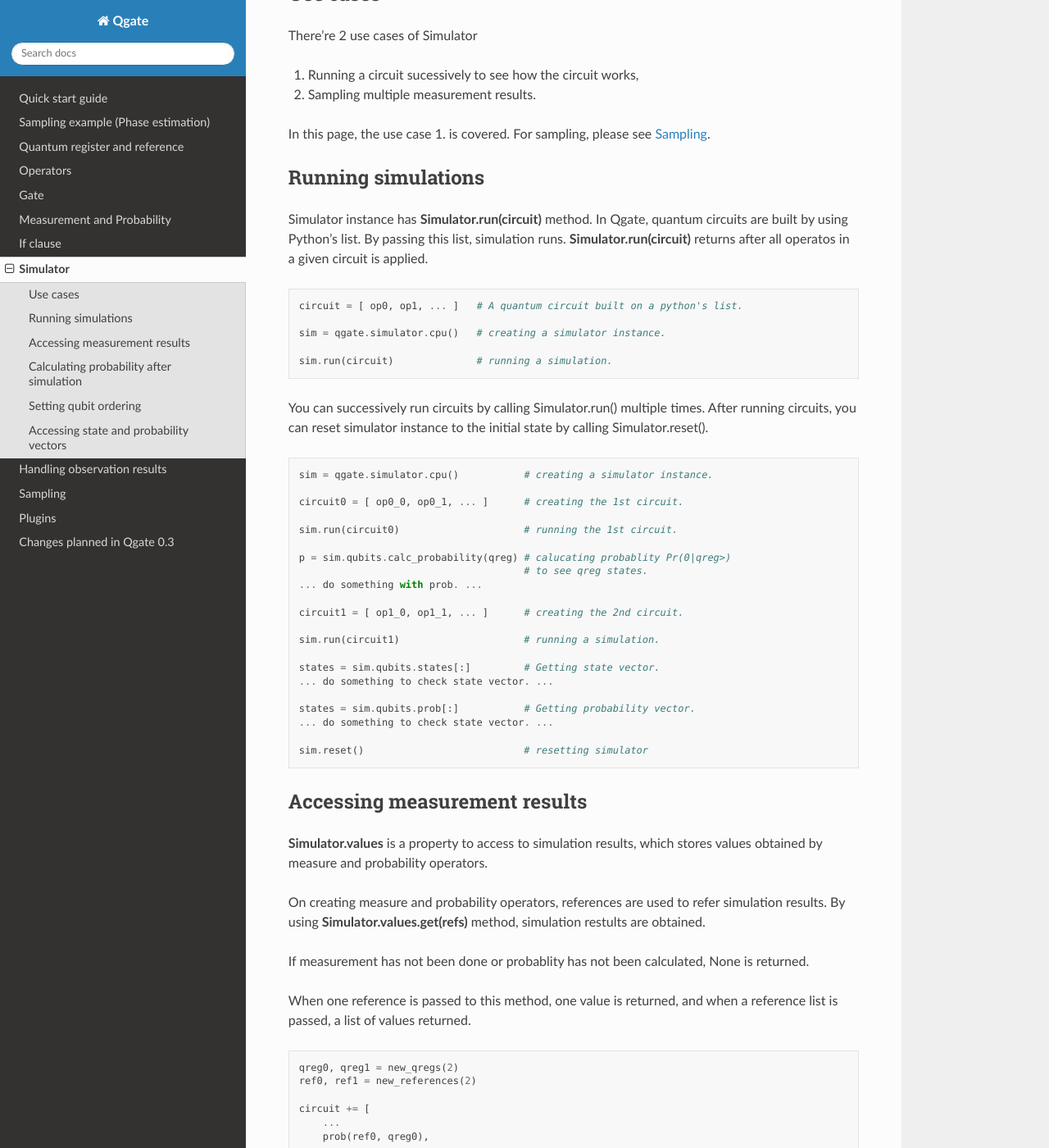
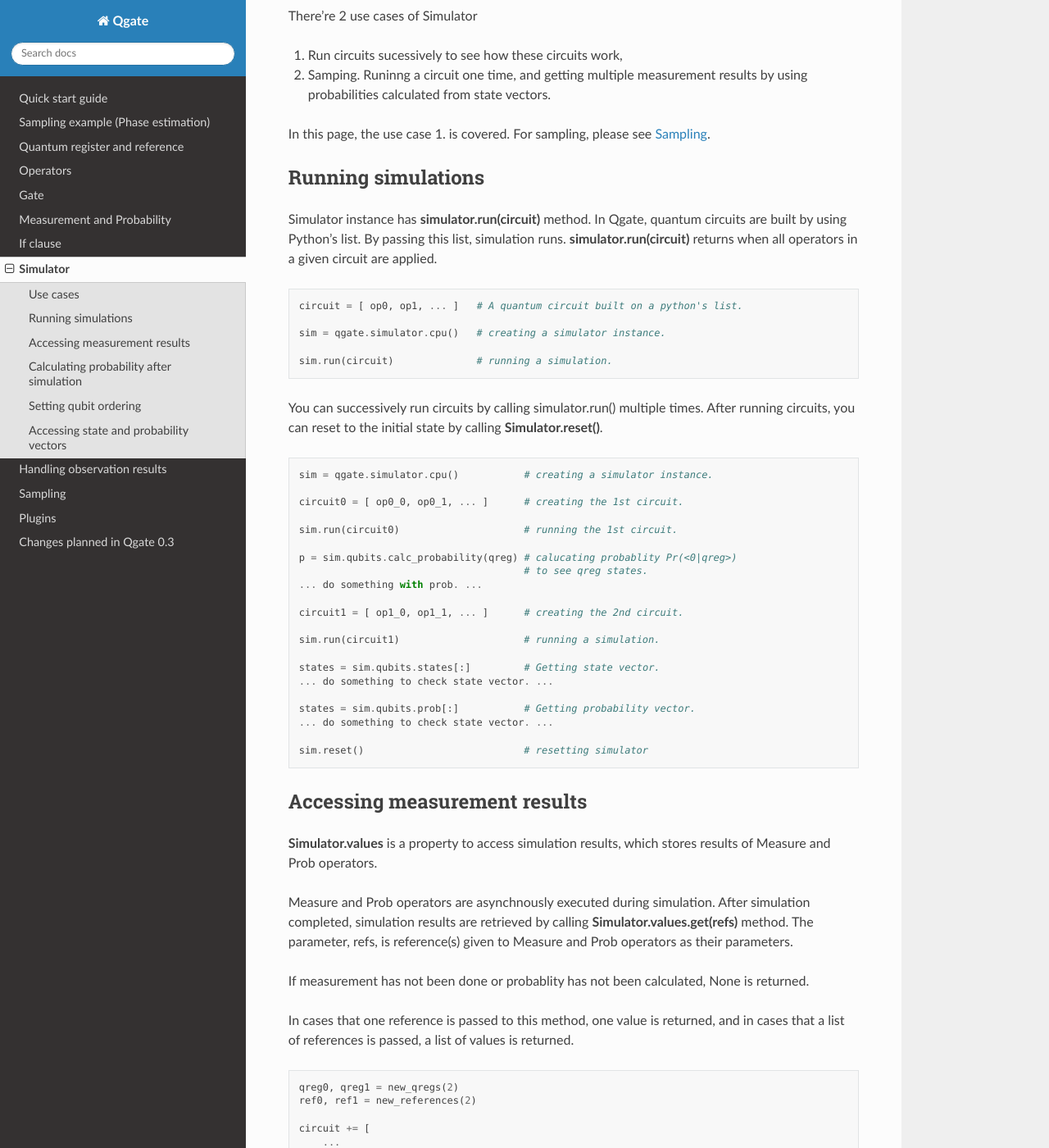
Before and after one commit to shinmorino/qgate, a Sphinx documentation site: the page built from docs/source/simulator.rst, in a window 1280 px wide and 1400 px high, scrolled down 748 px. Shown: the whole window at 82% size. Built offline with Sphinx 7.4.7 and the Read the Docs theme 2.0.0, drawn with Linux system fonts in a browser that asks for light colours; some of the changed text lies outside the part shown.

Commit message:
Simulator and sampling documentation updated.

```diff
--- a/docs/source/simulator.rst
+++ b/docs/source/simulator.rst
@@ -3,14 +3,14 @@
 
 Simulator executes simulations for quantum circuits.
 
-Qgate currently implements 3 versions of simulators, and instantiated using **qgate.simulator.<runtime>()** methods, where runtime is py, cpu and cuda.
+Qgate currently implements 3 runtimes.  Corresponding to these runtimes, simulator instances are created by using  **qgate.simulator.<runtime>()** methods where **<runtime>** is py, cpu or cuda.
 
 
 #. Python
 
    | Instantiated by using **qgate.simulator.py()**.
 
-   | Python verion is provided as a reference, and simply implements algorithms.  No optimization is applied.
+   | Python verion is provided as a simple reference implementation.  No optimization is applied.
 
 
 #. CPU(multicore)
@@ -30,9 +30,9 @@
 
 There're 2 use cases of Simulator
 
-#. Running a circuit sucessively to see how the circuit works,
+#. Run circuits sucessively to see how these circuits work,
 
-#. Sampling multiple measurement results.
+#. Samping.  Runinng a circuit one time, and getting multiple measurement results by using probabilities calculated from state vectors.
 
 In this page, the use case 1. is covered.  For sampling, please see :ref:`sampling:Sampling`.
 
@@ -40,7 +40,7 @@
 Running simulations
 -------------------
 
-Simulator instance has **Simulator.run(circuit)** method. In Qgate, quantum circuits are built by using Python's list.  By passing this list, simulation runs.  **Simulator.run(circuit)** returns after all operatos in a given circuit is applied.
+Simulator instance has **simulator.run(circuit)** method. In Qgate, quantum circuits are built by using Python's list.  By passing this list, simulation runs.  **simulator.run(circuit)** returns when all operators in a given circuit are applied.
 
 .. code-block:: python
 
@@ -50,7 +50,7 @@
 
    sim.run(circuit)              # running a simulation.
 
-You can successively run circuits by calling Simulator.run() multiple times.  After running circuits, you can reset simulator instance to the initial state by calling Simulator.reset().
+You can successively run circuits by calling simulator.run() multiple times.  After running circuits, you can reset to the initial state by calling **Simulator.reset()**.
 
 .. code-block:: python
 
@@ -80,13 +80,14 @@
 Accessing measurement results
 -----------------------------
 
-**Simulator.values** is a property to access to simulation results, which stores values obtained by measure and probability operators.
+**Simulator.values** is a property to access simulation results, which stores results of Measure and Prob operators.
 
-On creating measure and probability operators, references are used to refer simulation results.  By using **Simulator.values.get(refs)** method, simulation restults are obtained.
+Measure and Prob operators are asynchnously executed during simulation.  After simulation completed, simulation results are retrieved by calling **Simulator.values.get(refs)** method.  The parameter, refs, is reference(s) given to Measure and Prob operators as their parameters.
 
 If measurement has not been done or probablity has not been calculated, None is returned.
 
-When one reference is passed to this method, one value is returned, and when a reference list is passed, a list of values returned.
+In cases that one reference is passed to this method, one value is returned, and in cases that a list of references is passed, a list of values is returned.
+
 
 .. code-block:: python
 
@@ -114,42 +115,42 @@
 Calculating probability after simulation
 ----------------------------------------
 
-**Simulator.qubits.calc_probability(qreg)** returns probability for a specified qreg.
+**Simulator.qubits.calc_probability(qreg)** returns a probability for a specified qreg.  This call is synchronous while Prob operator is applied asynchronously.
 
 .. code-block:: python
 
    sim.run(circuit)                            # simulation executed
 
-   states = sim.qubits.calc_probability(qreg)  # calculating probability, Pr(0|qreg>).
+   states = sim.qubits.calc_probability(qreg)  # calculating probability, Pr(<0|qreg>).
 
 Setting qubit ordering
 ----------------------
 
-By using **simulator.qubits.set_ordering(qreglist)**, qubit ordering is defined.  It is used to access state vector and probability vector.
+By using **simulator.qubits.set_ordering(qreglist)**, qubit ordering is defined.  By specifying qreg order, quantum states and probabilities in vectors are reordered.
 
 Accessing state and probability vectors
 ---------------------------------------
 
-**Simulator.qubits** property is available to directly access to state vector.
+**Simulator.qubits** property is for direct access to state vectors.
 
-**Simulator.qubits.states** property is for accessing states directly, and **Simulator.qubits.prob** property is for getting probability of states.
+Qubit states and probabilities are retrieved by using **Simulator.qubits.states** and **Simulator.qubits.prob** properties respectively.
 
-Both properties works like numpy arrays, accepting slices to specify an index range.
+Both properties work like numpy arrays, accepting slices to specify index ranges.
 
 .. code-block:: python
 
    sim.run(circuit)                     # simulation executed
 
-   states = sim.qubits.states[:]        # getting a copy of whole state vector.
+   states = sim.qubits.states[:]        # getting a copy of the whole state vector.
 
    states = sim.qubits.states[1::2]     # using slice.
 
-   probs = sim.qubits.prob[:]           # caluclate probability for whole state vector.
+   probs = sim.qubits.prob[:]           # caluclate probability for the whole state vector.
 
    probs = sim.qubits.prob[1::2]        # using slice.
 
 
-Each index bit is correspoinding to a qreg(qubit).  To specify qubit ordering (bit position of a qreg in state vector index), **simulator.qubits.set_ordering(qreglist)** is available.
+Each bit in index of retrived arrays is correspoinding to a qreg(qubit).  To specify qubit ordering (bit position of a qreg in state vector index), **simulator.qubits.set_ordering(qreglist)** is used.
 
 .. note::
 
@@ -167,7 +168,7 @@
        v = states[i]
        ... use v to calculate something ...
 
-   # Unsupposed usage(slow).
+   # Unsupposed usage (slow).
    for i in range(N) :
        states = sim.states[i]  # accessing sates one by one.
        ... use v to calculate something ...
```
Also changed, not shown: other parts of docs/source/simulator.rst (+1 -1 lines), docs/source/sampling.rst (+5 -5 lines).
